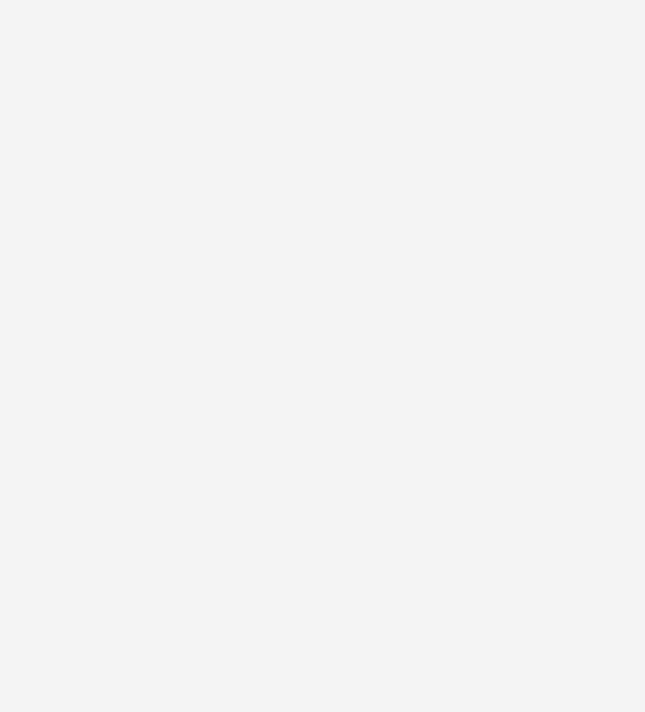
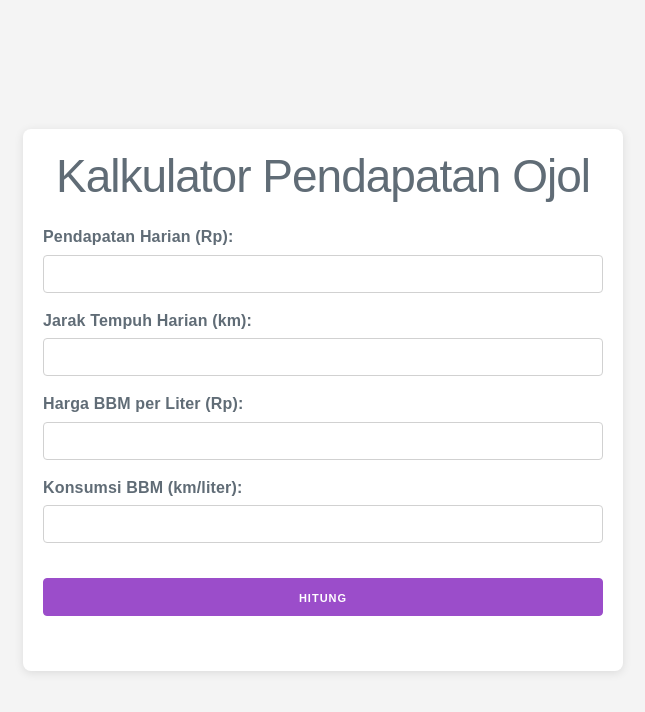
Before and after one commit to rayhanhfz/ojol, a plain HTML site: page index.html in a window 1280 px wide. Shown: the whole page, without its empty margins (317-962 px from the left). Drawn offline with nearby package versions, Linux system fonts and the light colour scheme.

Commit message:
Update index.html

```diff
--- a/index.html
+++ b/index.html
@@ -1,9 +1,9 @@
+<!DOCTYPE html>
+<html lang="en">
 <head>
     <meta charset="UTF-8">
     <meta name="viewport" content="width=device-width, initial-scale=1.0">
     <title>Kalkulator Pendapatan Ojol</title>
-    <!-- Menambahkan favicon -->
-    <link rel="icon" href="https://tse1.mm.bing.net/th?id=OIP.TaunPnYQ5lisngr-IfoNrAHaHa&pid=Api&P=0&h=220" type="image/png">
     <link rel="stylesheet" href="https://cdnjs.cloudflare.com/ajax/libs/milligram/1.4.1/milligram.min.css">
     <style>
         body {
@@ -96,3 +96,25 @@
         }
     </script>
 </head>
+<body>
+    <div class="container">
+        <h1>Kalkulator Pendapatan Ojol</h1>
+        <form onsubmit="event.preventDefault(); hitungPendapatan();">
+            <label for="pendapatan">Pendapatan Harian (Rp):</label>
+            <input type="number" id="pendapatan" name="pendapatan" required>
+
+            <label for="jarak_tempuh">Jarak Tempuh Harian (km):</label>
+            <input type="number" id="jarak_tempuh" name="jarak_tempuh" required>
+
+            <label for="harga_bbm">Harga BBM per Liter (Rp):</label>
+            <input type="number" id="harga_bbm" name="harga_bbm" required>
+
+            <label for="konsumsi_bbm">Konsumsi BBM (km/liter):</label>
+            <input type="number" id="konsumsi_bbm" name="konsumsi_bbm" required>
+
+            <button type="submit">Hitung</button>
+        </form>
+        <div id="hasil"></div>
+    </div>
+</body>
+</html>
```
